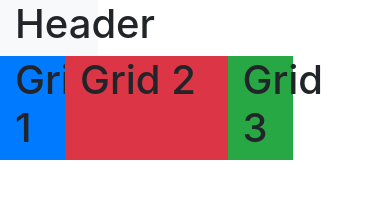
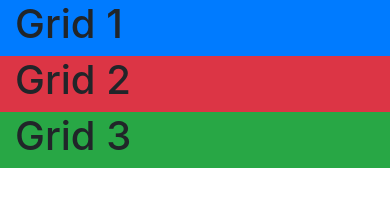
Before and after one commit to BlakeLReeves/Intro-to-Bootstrap-4, a plain HTML site: page index.html in a window 390 px wide. Drawn offline with nearby package versions, Linux system fonts and the light colour scheme.

Commit message:
Added Breakpoints

```diff
--- a/index.html
+++ b/index.html
@@ -1,6 +1,5 @@
 <!DOCTYPE html>
 <html lang="en">
-
 <head>
     <meta charset="UTF-8">
     <meta name="viewport" content="width=device-width, initial-scale=1.0">
@@ -12,20 +11,15 @@
 </head>
 <body>
 
-    <div class="container-fluid">
+    <div class="container">
         <div class="row">
-            <div class="col-3 bg-light">
-                <h1>Header</h1>
-            </div>
-        </div>
-        <div class="row">
-            <div class="col-2 bg-primary">
+            <div class="col-sm-2 col-md-6 col-lg-12 bg-primary">
                 <h1>Grid 1</h1>
             </div>
-            <div class="col-5 bg-danger">
+            <div class="col-sm-8 bg-danger">
                 <h1>Grid 2</h1>
             </div>
-            <div class="col-2 bg-success">
+            <div class="col-sm-2 bg-success">
                 <h1>Grid 3</h1>
             </div>
         </div>
```
Also changed, not shown: 1 other file.
